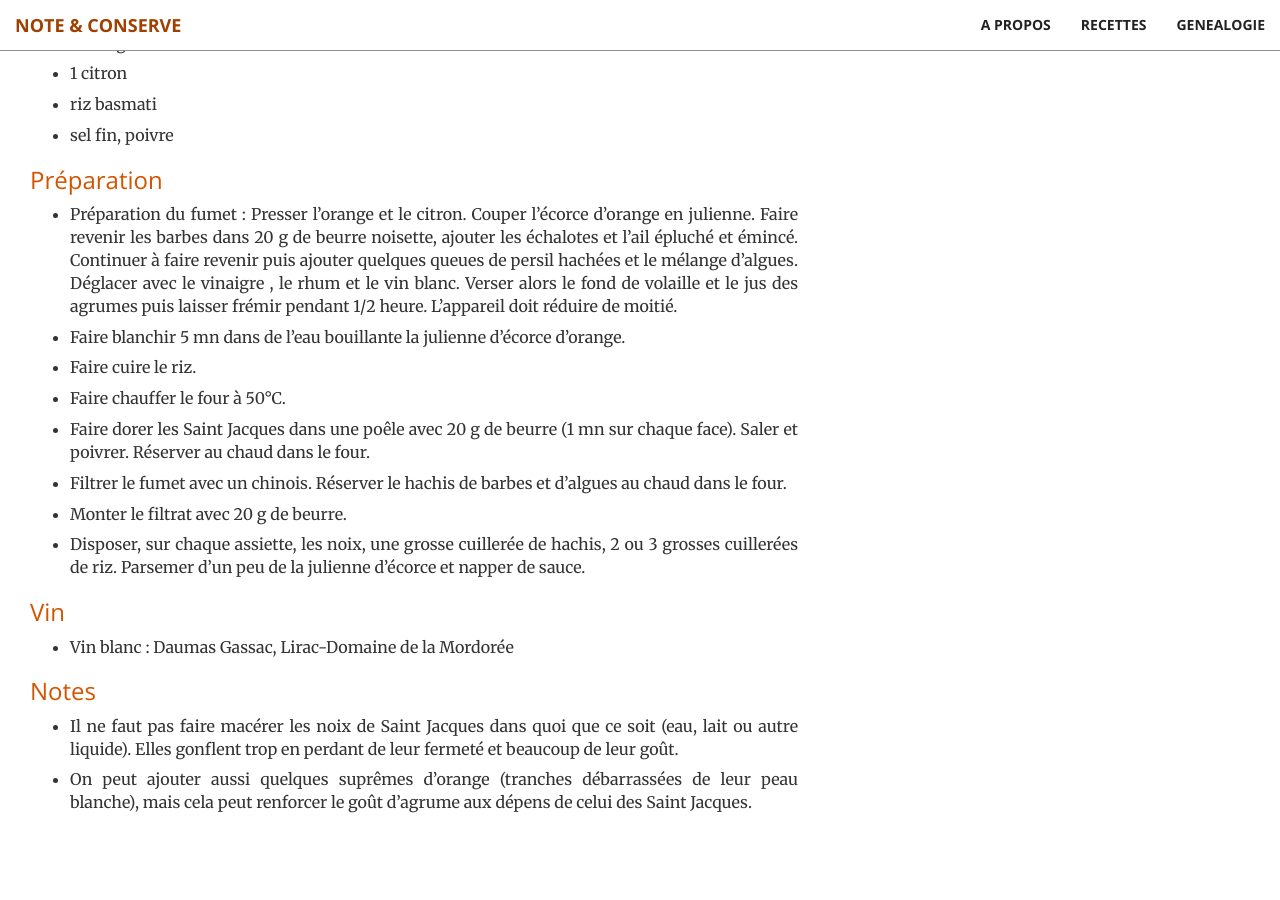
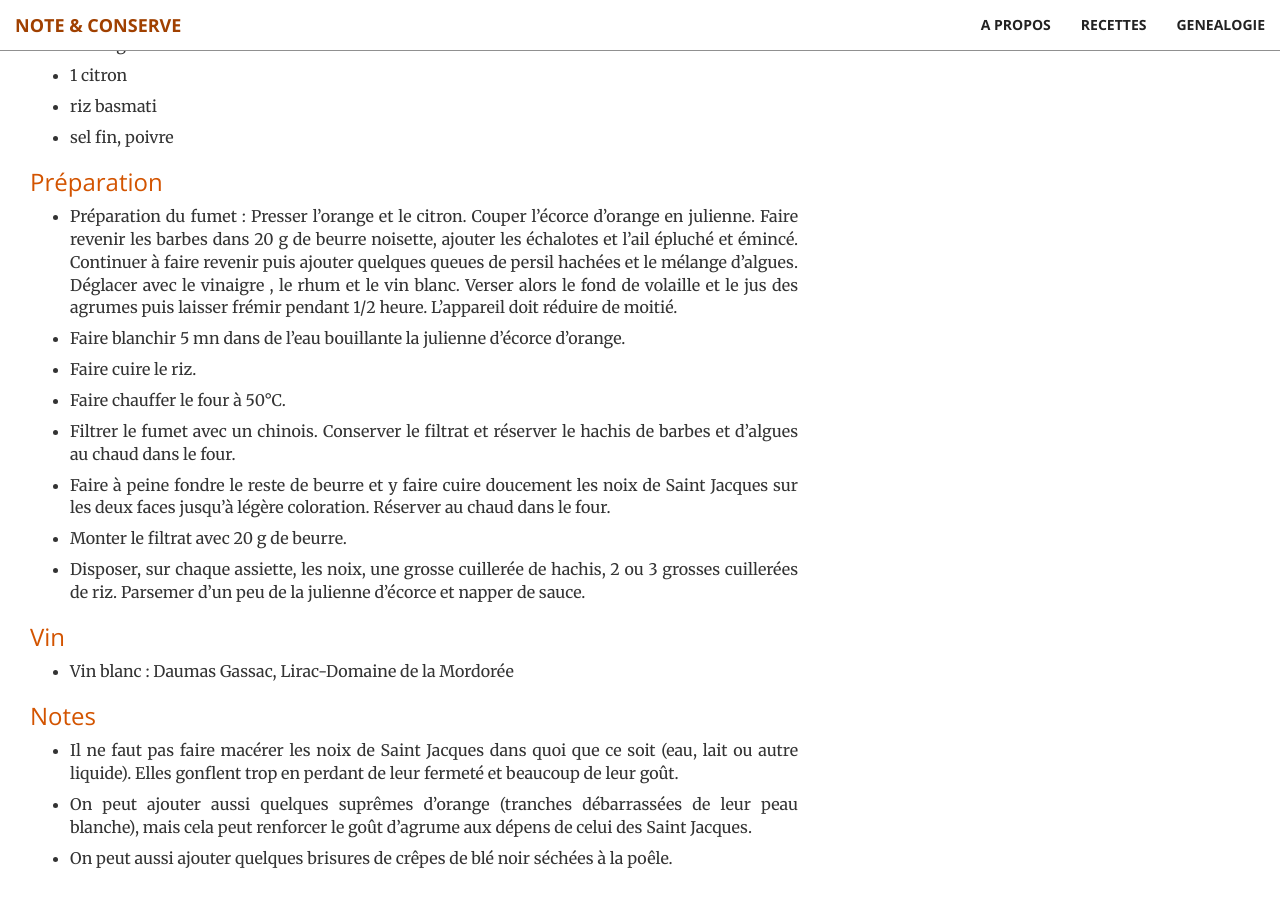
Before and after one commit to brignogan/brignogan.github.io, a Jekyll site: the page built from _posts/2018-05-16-stjacquesagrumes.md, in a window 1280 px wide and 900 px high, scrolled down 918 px. Built offline with Jekyll 4.4.1, drawn with Linux system fonts in a browser that asks for light colours; before the commit the page ends 1762 px from its top, so only the background shows below that.

Commit message:
up-date de recette stjacques agrume
correction cuisson des saintjacques et changement de photo.

```diff
--- a/_posts/2018-05-16-stjacquesagrumes.md
+++ b/_posts/2018-05-16-stjacquesagrumes.md
@@ -33,8 +33,8 @@ Cette recette vient de Renée et Ronan (Coat Tanguy).
 * Faire blanchir 5 mn dans de l’eau bouillante la julienne d’écorce d’orange.
 * Faire cuire le riz.
 * Faire chauffer le four à 50°C.
-* Faire dorer les Saint Jacques dans une poêle avec 20 g de beurre (1 mn sur chaque face). Saler et poivrer. Réserver au chaud dans le four.
-* Filtrer le fumet avec un chinois. Réserver le hachis de barbes et d’algues au chaud dans le four.
+* Filtrer le fumet avec un chinois. Conserver le filtrat et réserver le hachis de barbes et d’algues au chaud dans le four.
+* Faire à peine fondre le reste de beurre et y faire cuire doucement les noix de Saint Jacques sur les deux faces jusqu’à légère coloration. Réserver au chaud dans le four.
 * Monter le filtrat avec 20 g de beurre.
 * Disposer, sur chaque assiette, les noix, une grosse cuillerée de hachis, 2 ou 3 grosses cuillerées de riz. Parsemer d’un peu de la julienne d’écorce et napper de sauce.
 
@@ -44,3 +44,4 @@ Cette recette vient de Renée et Ronan (Coat Tanguy).
 ### Notes
 * Il ne faut pas faire macérer les noix de Saint Jacques dans quoi que ce soit (eau, lait ou autre liquide). Elles gonflent trop en perdant de leur fermeté et beaucoup de leur goût.
 * On peut ajouter aussi quelques suprêmes d’orange (tranches débarrassées de leur peau blanche), mais cela peut renforcer le goût d’agrume aux dépens de celui des Saint Jacques.
+* On peut aussi ajouter quelques brisures de crêpes de blé noir séchées à la poêle.
```
Also changed, not shown: other parts of _posts/2018-05-16-stjacquesagrumes.md (+1 -1 lines), img/recette/saintjacquesagrume.png (added), 1 other file.
